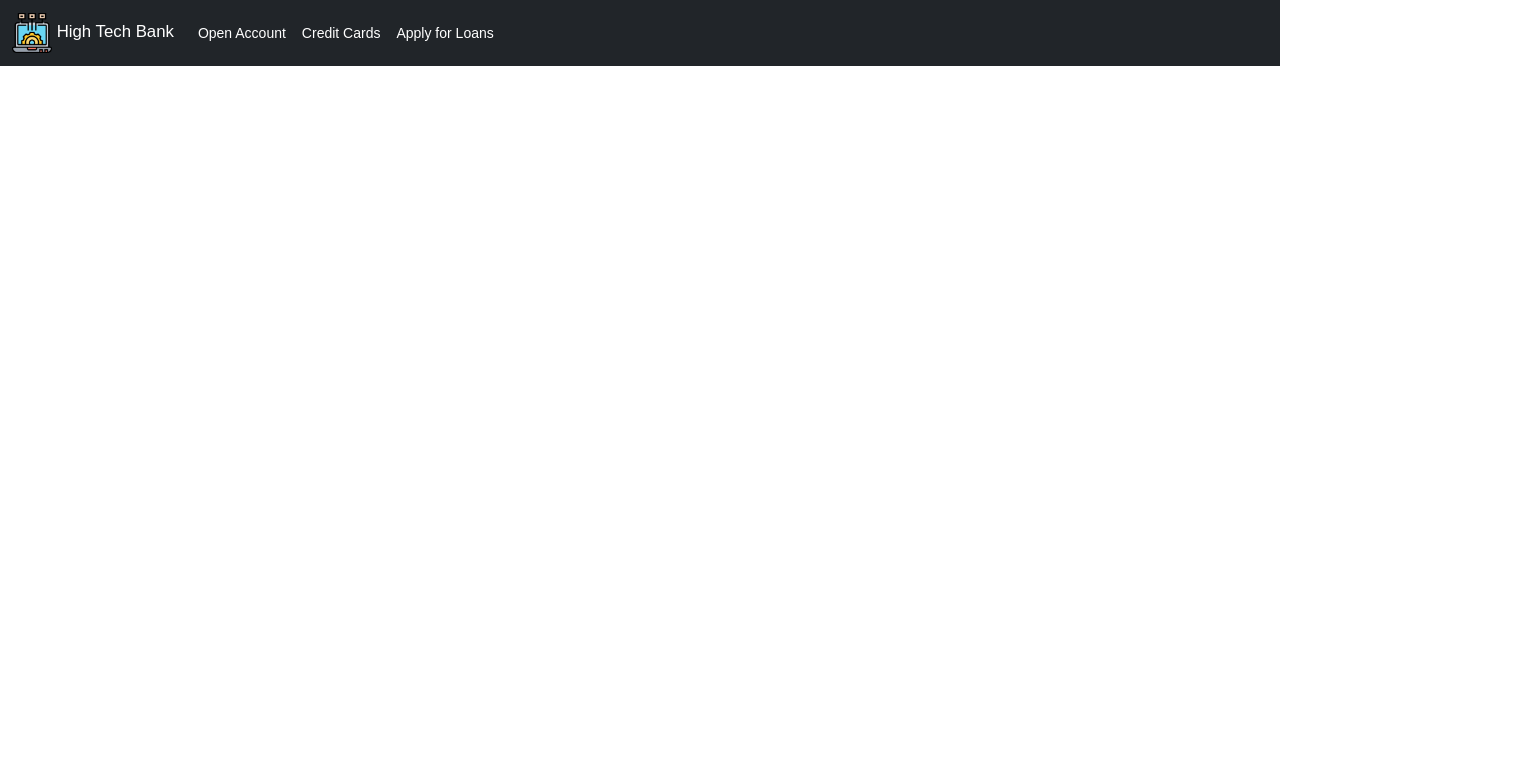
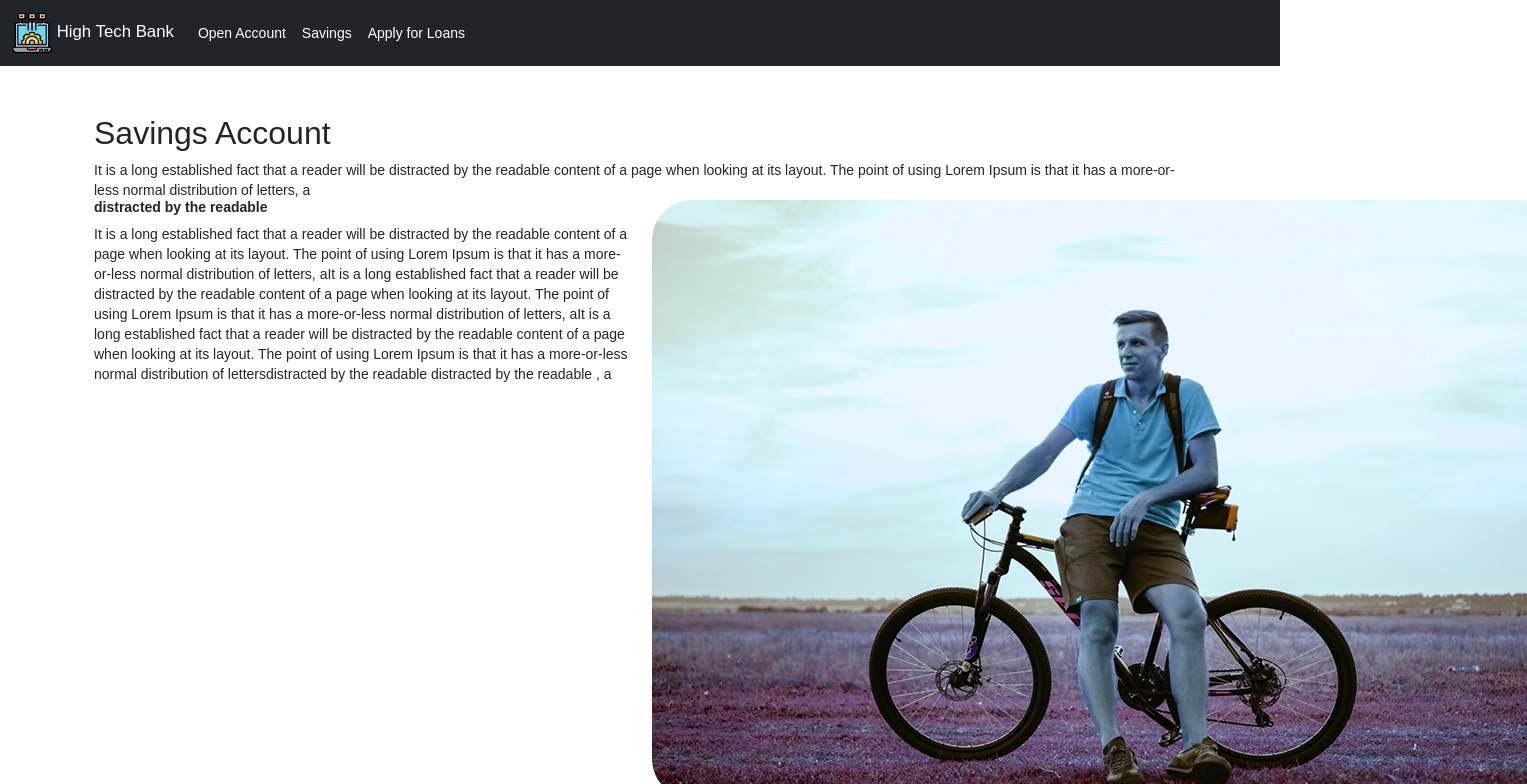
Before and after one commit to justamitsaha/high-tech-bank-ui, an Angular app: page /savings in a window 1280 px wide. Before the commit this address led to /. Shown: the top 784 px of the page, 1527 px wide, since content can reach past the window. Built offline with nearby package versions, Linux system fonts and the light colour scheme.

Commit message:
Open Savings account

```diff
--- a/src/app/app-routing.module.ts
+++ b/src/app/app-routing.module.ts
@@ -5,12 +5,14 @@ import { LoginComponent } from './public/login/login.component';
 import { DashboardComponent } from './secured/dashboard/dashboard.component';
 import { AccountDetailsComponent } from './secured/account-details/account-details.component';
 import { OpenAccountComponent } from './public/open-account/open-account.component';
+import { SavingsComponent } from './public/savings/savings.component';
 
 const routes: Routes = [
   { path: '', redirectTo: '/home', pathMatch: 'full' },
   { path: 'home', component: HomeComponent },
   { path: 'login', component: LoginComponent },
   { path: 'open-account', component: OpenAccountComponent },
+  { path: 'savings', component: SavingsComponent },
   {
     path: 'secure',
     redirectTo: 'secure/accounts/dashboard',
--- a/src/app/app.module.ts
+++ b/src/app/app.module.ts
@@ -14,6 +14,7 @@ import { AccountTypeAccordianTextPipe } from './pipes/account-type-accordian-tex
 import { GetAccountsOfACategoryPipe } from './pipes/get-accounts-of-acategory.pipe';
 import { AccountDetailsComponent } from './secured/account-details/account-details.component';
 import { OpenAccountComponent } from './public/open-account/open-account.component';
+import { SavingsComponent } from './public/savings/savings.component';
 
 @NgModule({
   declarations: [
@@ -28,6 +29,7 @@ import { OpenAccountComponent } from './public/open-account/open-account.compone
     GetAccountsOfACategoryPipe,
     AccountDetailsComponent,
     OpenAccountComponent,
+    SavingsComponent,
   ],
   imports: [
     BrowserModule,
--- a/src/app/public/open-account/open-account.component.ts
+++ b/src/app/public/open-account/open-account.component.ts
@@ -49,8 +49,8 @@ export class OpenAccountComponent implements OnInit {
   }
 
   applyForOpenAccount() {
-    let url = environment.baseurl + "/applyToOpenAccount";
-    url = "http://localhost:4200/assets/json/applyForAccount.json";
+    let url = environment.baseurl + "/onboarding/applyToOpenAccount";
+    //url = "http://localhost:4200/assets/json/applyForAccount.json";
     this.apiService.nonSecurePost(url, this.openAccount.value).subscribe(response => {
       debugger;
     })
--- /dev/null
+++ b/src/app/public/savings/savings.component.html
@@ -0,0 +1,52 @@
+<section>
+    <div class="container pt-4 mt-4">
+        <div id="about" class="about">
+            <div class="container">
+                <div class="row">
+                    <div class="col-md-12">
+                        <div class="titlepage">
+                            <h2>Savings Account</h2>
+                            <span>It is a long established fact that a reader will be distracted by the readable content
+                                of a page when looking at its layout. The point of using Lorem Ipsum is that it has a
+                                more-or-less normal distribution of letters, a </span>
+                        </div>
+                    </div>
+                </div>
+            </div>
+            <div class="container-fluid">
+                <div class="row flexcss">
+                    <div class="col-xl-6 col-lg-6 col-md-12 col-sm-12">
+                        <div class="about-box">
+                            <h3>distracted by the readable </h3>
+                            <p>It is a long established fact that a reader will be distracted by the readable content of
+                                a page when looking at its layout. The point of using Lorem Ipsum is that it has a
+                                more-or-less normal distribution of letters, aIt is a long established fact that a
+                                reader will be distracted by the readable content of a page when looking at its layout.
+                                The point of using Lorem Ipsum is that it has a more-or-less normal distribution of
+                                letters, aIt is a long established fact that a reader will be distracted by the readable
+                                content of a page when looking at its layout. The point of using Lorem Ipsum is that it
+                                has a more-or-less normal distribution of lettersdistracted by the readable distracted
+                                by the readable , a</p>
+
+                        </div>
+                    </div>
+                    <div class="col-xl-6 col-lg-6 col-md-12 col-sm-12">
+                        <div class="about-img">
+
+                            <figure><img src="../../../assets/images/savings/aboutimg.png" alt="img" /></figure>
+
+                        </div>
+
+                    </div>
+                </div>
+                <div class="col col-md-6 d-grid gap-2 p-0 pl-1 tab-button ">
+                    <button class="btn btn-dark" type="button" (click)="showAccForm()">Come bank with us</button>
+                </div>
+            </div>
+        </div>
+
+        <div *ngIf="showForm">
+            <app-open-account></app-open-account>
+        </div>
+    </div>
+</section>
--- /dev/null
+++ b/src/app/public/savings/savings.component.ts
@@ -0,0 +1,16 @@
+import { Component } from '@angular/core';
+
+@Component({
+  selector: 'app-savings',
+  templateUrl: './savings.component.html',
+  styleUrls: ['./savings.component.scss']
+})
+export class SavingsComponent {
+
+  showForm: boolean = false;
+
+  showAccForm() {
+    this.showForm = !this.showForm;
+  }
+
+}
--- a/src/app/shared/header/header.component.html
+++ b/src/app/shared/header/header.component.html
@@ -11,11 +11,10 @@
         <div class="collapse navbar-collapse" id="navbarSupportedContent">
             <ul class="navbar-nav me-auto mb-2 mb-lg-0">
                 <li class="nav-item">
-                    <a class="nav-link active anchor-dark-background" aria-current="page"
-                        routerLink="/open-account">Open Account</a>
+                    <a class="nav-link active anchor-dark-background" routerLink="/open-account">Open Account</a>
                 </li>
                 <li class="nav-item">
-                    <a class="nav-link anchor-dark-background" href="#">Credit Cards</a>
+                    <a class="nav-link anchor-dark-background" routerLink="/savings">Savings</a>
                 </li>
                 <!-- <li class="nav-item dropdown">
                     <a class="nav-link dropdown-toggle anchor-dark-background" href="#" role="button"
--- a/src/environments/environment.ts
+++ b/src/environments/environment.ts
@@ -6,7 +6,7 @@ export const environment = {
   production: false,
   baseurl: 'http://localhost:8080',
   baseImageURL: "http://localhost:4200/assets/images",
-  isLocal: true
+  isLocal: false
 };
 
 /*
```
Also changed, not shown: src/app/public/savings/savings.component.scss (added), src/assets/images/savings/aboutimg.png (added), 1 other file (tests, documents, lock files or other folders).
